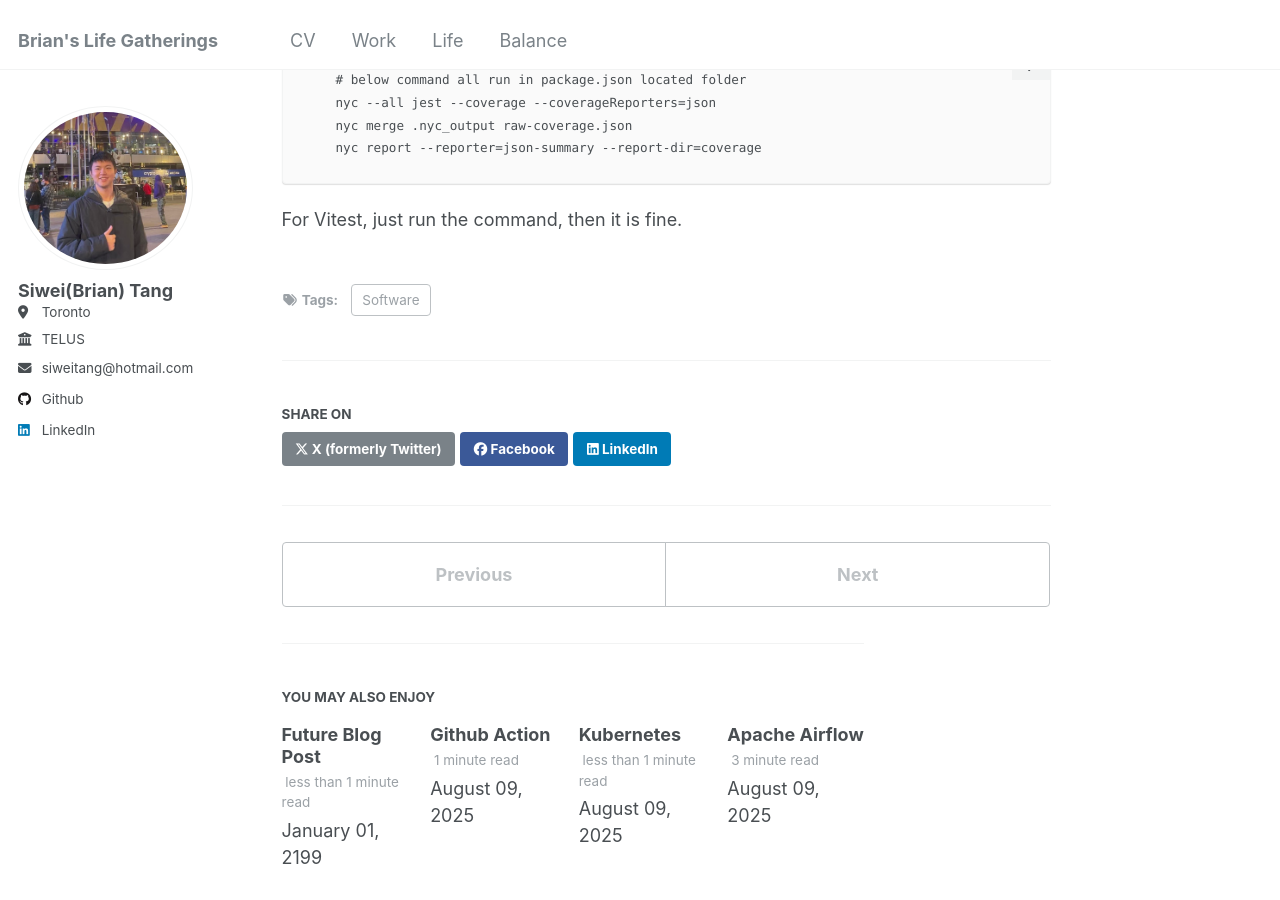
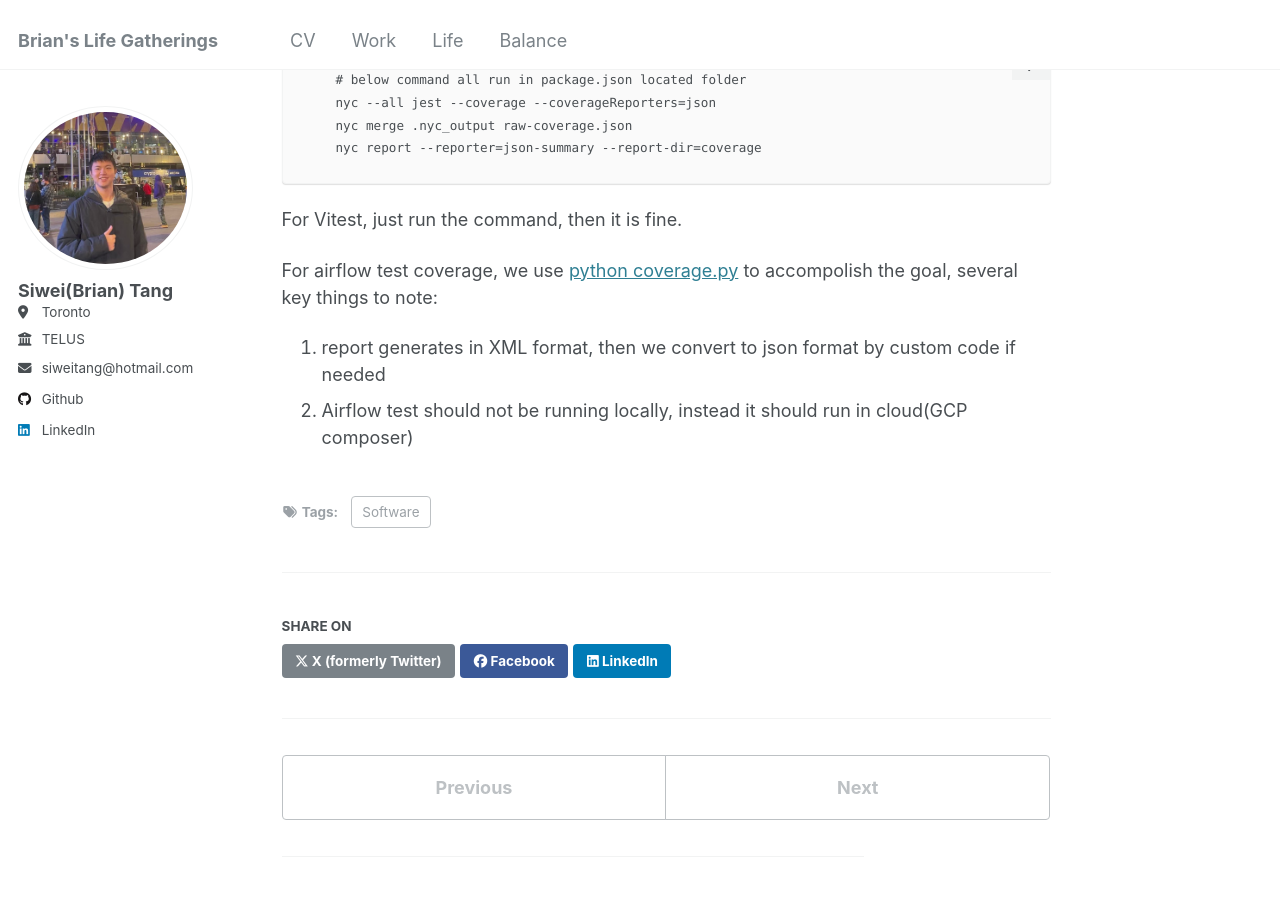
Before and after one commit to tangsiwei0831/tangsiwei0831.github.io, a Jekyll site: the page built from _posts/2025-08-09-test-coverage.md, in a window 1280 px wide and 900 px high, scrolled down 608 px. Built offline with Jekyll 4.4.1, drawn with Linux system fonts in a browser that asks for light colours.

Commit message:
add work content-2

````diff
--- a/_posts/2025-08-09-test-coverage.md
+++ b/_posts/2025-08-09-test-coverage.md
@@ -29,3 +29,8 @@ For `Jest`, command will be run as below
 ```
 
 For Vitest, just run the command, then it is fine.
+
+
+For airflow test coverage, we use [python coverage.py](https://coverage.readthedocs.io/en/7.8.2/) to accompolish the goal, several key things to note:
+1. report generates in XML format, then we convert to json format by custom code if needed
+2. Airflow test should not be running locally, instead it should run in cloud(GCP composer)
````
